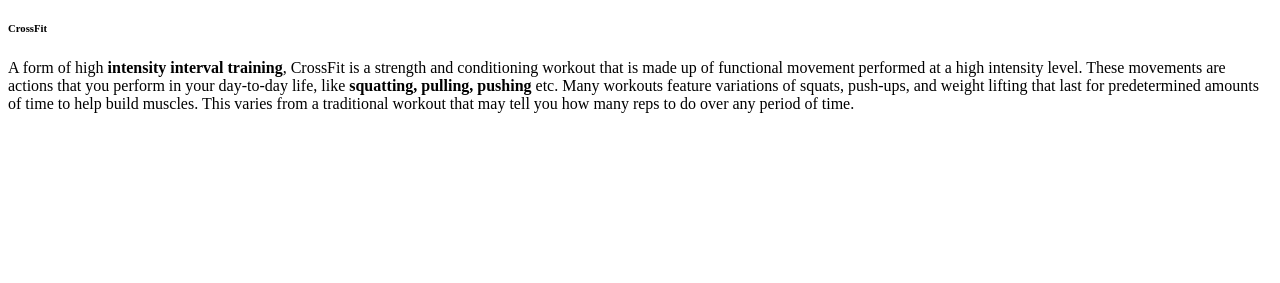
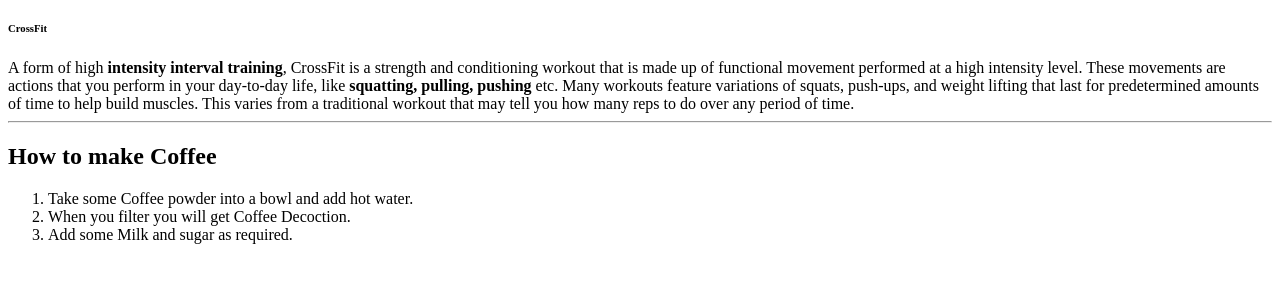
Before and after one commit to 44-563-Web-Apps-S21/webapps-s21-assignment-3-Sanjay-13, a plain HTML site: page index.html in a window 1280 px wide. Shown: the part 61-344 px from the top of the page. Drawn offline with Linux system fonts and the light colour scheme.

Commit message:
Added an Ordered List

```diff
--- a/index.html
+++ b/index.html
@@ -11,11 +11,16 @@
             <h6>
                 CrossFit
             </h6>
-        <body>
             A form of high <b>intensity interval training</b>, CrossFit is a strength and conditioning workout that is made up of functional movement performed at a high intensity level.
             These movements are actions that you perform in your day-to-day life, like <b>squatting, pulling, pushing</b> etc. Many workouts feature variations of squats, push-ups, and weight lifting that last for predetermined amounts of time to help build muscles.
             This varies from a traditional workout that may tell you how many reps to do over any period of time.
-        </body>
+            <hr>
+            <h2>How to make Coffee</h2>
+            <ol>
+                <li>Take some Coffee powder into a bowl and add hot water.</li>
+                <li>When you filter you will get Coffee Decoction.</li>
+                <li>Add some Milk and sugar as required.</li>
+              </ol>
         </body>
     </head>
 </html>
```
